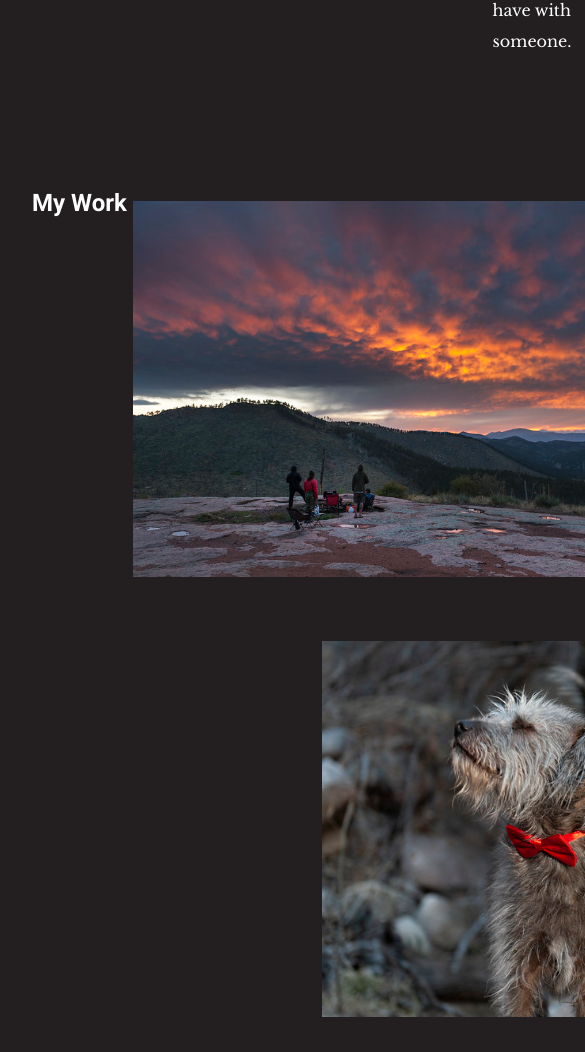
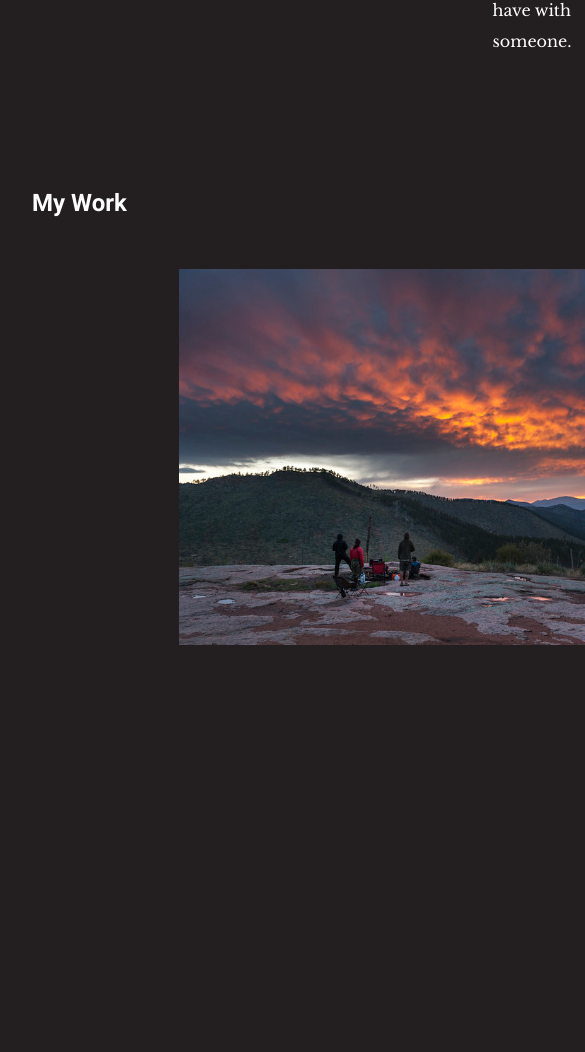
Before and after one commit to kameraface/UXportfolio_hw18, a plain HTML site: page index.html in a window 390 px wide. Shown: the part 1935-2987 px from the top of the page, 585 px wide, since content can reach past the window. Drawn offline with nearby package versions, Linux system fonts and the light colour scheme.

Commit message:
adding images

```diff
--- a/css/style.css
+++ b/css/style.css
@@ -278,12 +278,17 @@ p {
   .myWork {
     display: grid;
     flex-direction: column;
+  }
+  .workGrid {
+    display: grid;
+    flex-direction: column;
+    grid-template-columns: 100%;
+    grid-template-rows: auto;
     grid-template-areas:
      'item 1'
      'item 2'
      'item 3'
      'item 4';
-    grid-template-rows: auto;
-    grid-template-columns: 100%;
+
   }
 }
```
Also changed, not shown: images/20141109-KennedySpillway-007.gif (added), 4 other files.
